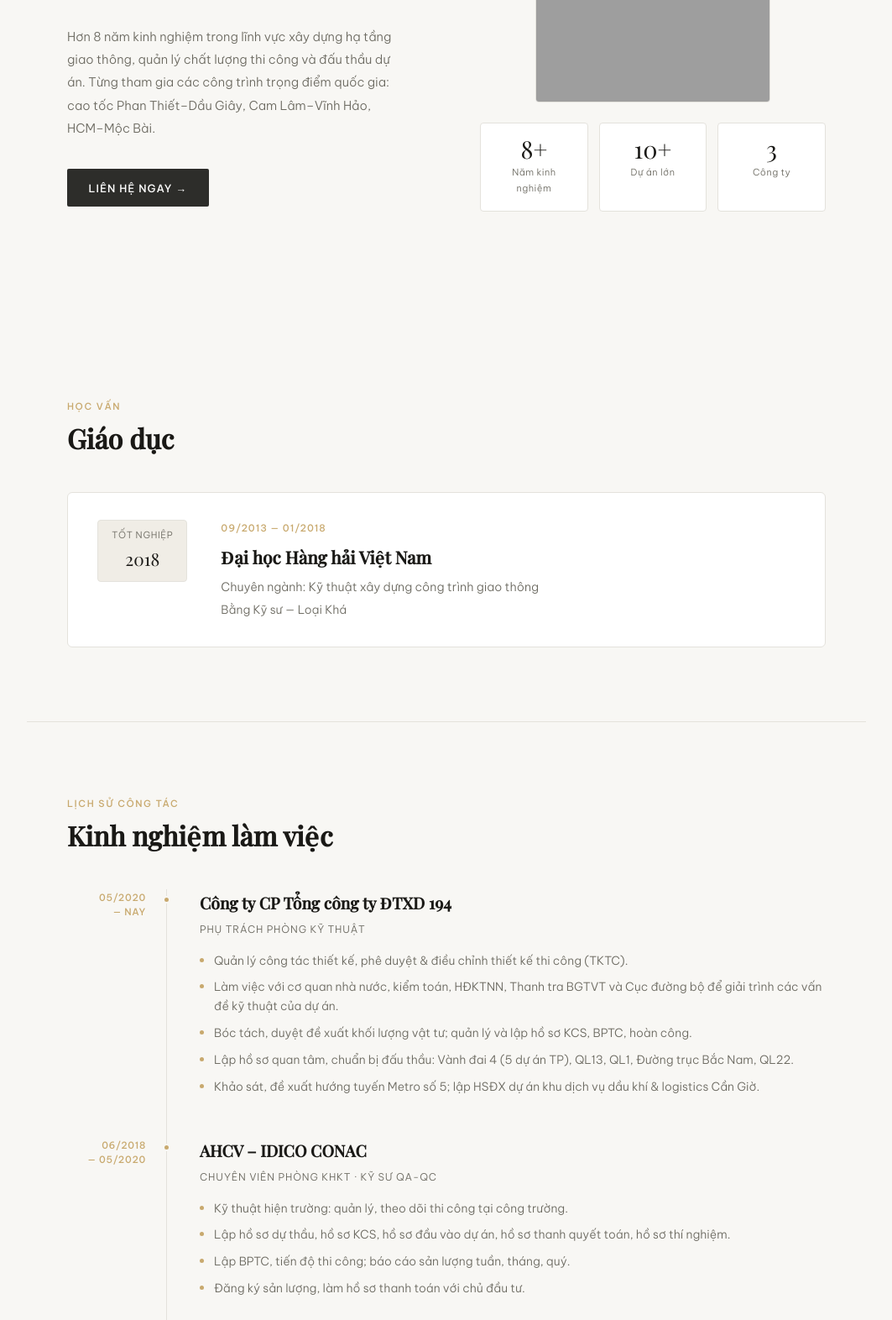
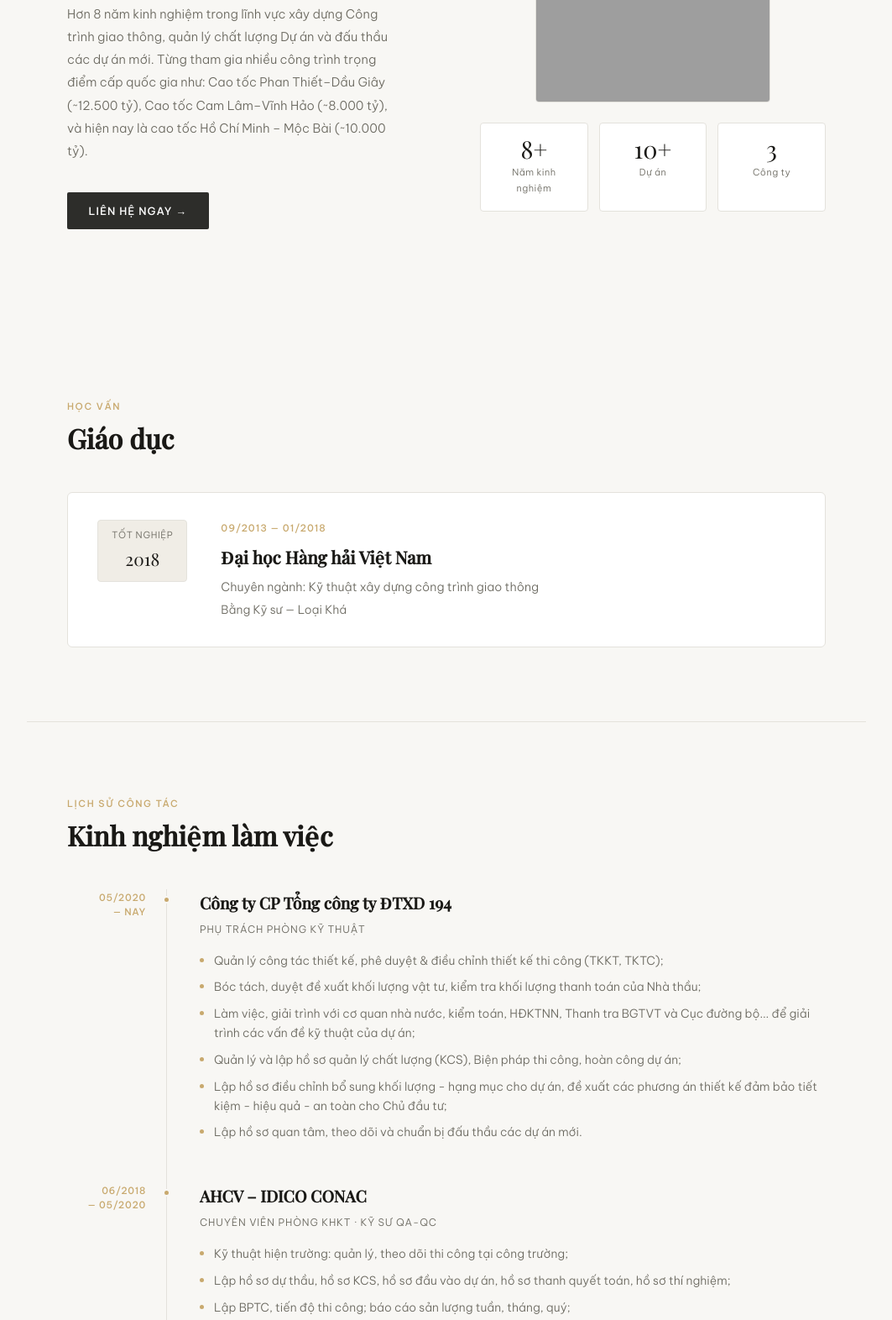
Before and after one commit to Duantran11/Duantran11.github.io, a plain HTML site: page index.html in a window 1280 px wide. Shown: the part 413-1985 px from the top of the page at 84% size, without its empty margins (108-1171 px from the left). Drawn offline with nearby package versions, Linux system fonts and the light colour scheme; grey boxes are pictures that could not be loaded; a web font is replaced by a local one.

Commit message:
index.html

```diff
--- a/index.html
+++ b/index.html
@@ -206,10 +206,10 @@
         <h1 class="hero-name">Trần<br/>Văn Duẩn</h1>
         <p class="hero-title">Phụ trách Phòng Kỹ thuật</p>
         <p class="hero-desc">
-          Hơn 8 năm kinh nghiệm trong lĩnh vực xây dựng hạ tầng giao thông,
-          quản lý chất lượng thi công và đấu thầu dự án. Từng tham gia các
-          công trình trọng điểm quốc gia: cao tốc Phan Thiết–Dầu Giây,
-          Cam Lâm–Vĩnh Hảo, HCM–Mộc Bài.
+          Hơn 8 năm kinh nghiệm trong lĩnh vực xây dựng Công trình giao thông,
+          quản lý chất lượng Dự án và đấu thầu các dự án mới. Từng tham gia nhiều
+          công trình trọng điểm cấp quốc gia như: Cao tốc Phan Thiết–Dầu Giây (~12.500 tỷ),
+         Cao tốc Cam Lâm–Vĩnh Hảo (~8.000 tỷ), và hiện nay là cao tốc Hồ Chí Minh – Mộc Bài (~10.000 tỷ).
         </p>
         <a href="#contact" class="hero-cta">Liên hệ ngay →</a>
       </div>
@@ -221,17 +221,16 @@
               <circle cx="32" cy="24" r="12" stroke="#6b6960" stroke-width="1.5"/>
               <path d="M8 56c0-13.255 10.745-24 24-24s24 10.745 24 24" stroke="#6b6960" stroke-width="1.5" stroke-linecap="round"/>
             </svg>
-            <span>Thêm ảnh của bạn</span>
+            <span>T V D</span>
           </div>
         </div>
         <div class="hero-stats">
           <div class="stat-card"><div class="stat-number">8+</div><div class="stat-label">Năm kinh nghiệm</div></div>
-          <div class="stat-card"><div class="stat-number">10+</div><div class="stat-label">Dự án lớn</div></div>
+          <div class="stat-card"><div class="stat-number">10+</div><div class="stat-label">Dự án</div></div>
           <div class="stat-card"><div class="stat-number">3</div><div class="stat-label">Công ty</div></div>
         </div>
       </div>
     </section>
-
     <!-- EDUCATION -->
     <section id="education" class="section">
       <p class="section-label fade-in">Học vấn</p>
@@ -249,7 +248,6 @@
         </div>
       </div>
     </section>
-
     <!-- EXPERIENCE -->
     <section id="experience" class="section">
       <p class="section-label fade-in">Lịch sử công tác</p>
@@ -265,15 +263,15 @@
             <h3 class="timeline-company">Công ty CP Tổng công ty ĐTXD 194</h3>
             <p class="timeline-role">Phụ trách Phòng Kỹ thuật</p>
             <div class="timeline-tasks">
-              <div class="task-item"><span class="task-dot"></span><span>Quản lý công tác thiết kế, phê duyệt & điều chỉnh thiết kế thi công (TKTC).</span></div>
-              <div class="task-item"><span class="task-dot"></span><span>Làm việc với cơ quan nhà nước, kiểm toán, HĐKTNN, Thanh tra BGTVT và Cục đường bộ để giải trình các vấn đề kỹ thuật của dự án.</span></div>
-              <div class="task-item"><span class="task-dot"></span><span>Bóc tách, duyệt đề xuất khối lượng vật tư; quản lý và lập hồ sơ KCS, BPTC, hoàn công.</span></div>
-              <div class="task-item"><span class="task-dot"></span><span>Lập hồ sơ quan tâm, chuẩn bị đấu thầu: Vành đai 4 (5 dự án TP), QL13, QL1, Đường trục Bắc Nam, QL22.</span></div>
-              <div class="task-item"><span class="task-dot"></span><span>Khảo sát, đề xuất hướng tuyến Metro số 5; lập HSĐX dự án khu dịch vụ dầu khí & logistics Cần Giờ.</span></div>
+              <div class="task-item"><span class="task-dot"></span><span>Quản lý công tác thiết kế, phê duyệt & điều chỉnh thiết kế thi công (TKKT, TKTC);</span></div>
+              <div class="task-item"><span class="task-dot"></span><span>Bóc tách, duyệt đề xuất khối lượng vật tư, kiểm tra khối lượng thanh toán của Nhà thầu;</span></div>
+              <div class="task-item"><span class="task-dot"></span><span>Làm việc, giải trình với cơ quan nhà nước, kiểm toán, HĐKTNN, Thanh tra BGTVT và Cục đường bộ... để giải trình các vấn đề kỹ thuật của dự án;</span></div>
+              <div class="task-item"><span class="task-dot"></span><span>Quản lý và lập hồ sơ quản lý chất lượng (KCS), Biện pháp thi công, hoàn công dự án;</span></div>
+              <div class="task-item"><span class="task-dot"></span><span>Lập hồ sơ điều chỉnh bổ sung khối lượng - hạng mục cho dự án, đề xuất các phương án thiết kế đảm bảo tiết kiệm - hiệu quả - an toàn cho Chủ đầu tư;</span></div>
+              <div class="task-item"><span class="task-dot"></span><span>Lập hồ sơ quan tâm, theo dõi và chuẩn bị đấu thầu các dự án mới.</span></div>
             </div>
           </div>
         </div>
-
         <div class="timeline-item">
           <div class="timeline-left">
             <div class="timeline-dot"></div>
@@ -283,9 +281,9 @@
             <h3 class="timeline-company">AHCV – IDICO CONAC</h3>
             <p class="timeline-role">Chuyên viên Phòng KHKT · Kỹ sư QA-QC</p>
             <div class="timeline-tasks">
-              <div class="task-item"><span class="task-dot"></span><span>Kỹ thuật hiện trường: quản lý, theo dõi thi công tại công trường.</span></div>
-              <div class="task-item"><span class="task-dot"></span><span>Lập hồ sơ dự thầu, hồ sơ KCS, hồ sơ đầu vào dự án, hồ sơ thanh quyết toán, hồ sơ thí nghiệm.</span></div>
-              <div class="task-item"><span class="task-dot"></span><span>Lập BPTC, tiến độ thi công; báo cáo sản lượng tuần, tháng, quý.</span></div>
+              <div class="task-item"><span class="task-dot"></span><span>Kỹ thuật hiện trường: quản lý, theo dõi thi công tại công trường;</span></div>
+              <div class="task-item"><span class="task-dot"></span><span>Lập hồ sơ dự thầu, hồ sơ KCS, hồ sơ đầu vào dự án, hồ sơ thanh quyết toán, hồ sơ thí nghiệm;</span></div>
+              <div class="task-item"><span class="task-dot"></span><span>Lập BPTC, tiến độ thi công; báo cáo sản lượng tuần, tháng, quý;</span></div>
               <div class="task-item"><span class="task-dot"></span><span>Đăng ký sản lượng, làm hồ sơ thanh toán với chủ đầu tư.</span></div>
             </div>
           </div>
@@ -308,7 +306,6 @@
 
       </div>
     </section>
-
     <!-- PROJECTS -->
     <section id="projects" class="section">
       <p class="section-label fade-in">Portfolio</p>
```
